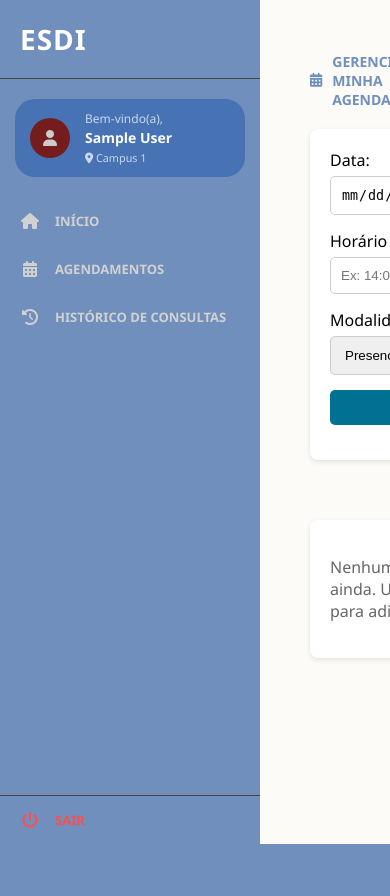
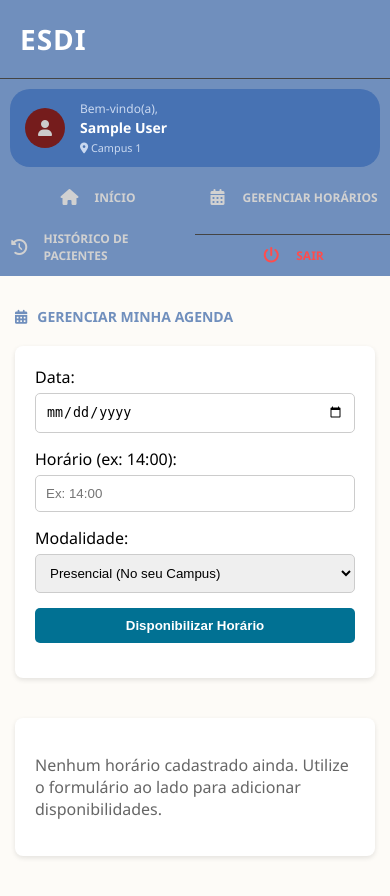
Before and after one commit to myndlynx/Espa-o-Seguro-Digital, a Flask app: page /psicologo/agendamentos in a window 390 px wide. Before the commit the page ends 844 px from the top, so only its background shows below. Run offline with Flask 3, Linux system fonts and the light colour scheme; the visitor is signed in with stand-in values (Sample User, id 1).

Commit message:
ajuste de formulário de agendamento

```diff
--- a/app.py
+++ b/app.py
@@ -1,4 +1,4 @@
-from flask import Flask, request, redirect, session, render_template, url_for
+from flask import Flask, request, redirect, session, render_template, url_for, flash
 from datetime import timedelta, date, datetime
 
 app = Flask(__name__)
@@ -136,8 +136,11 @@ def psicologo_agendamentos():
     global id_consulta_atual
     if session.get('tipo') != 'psicologo': return redirect(url_for('login'))
 
+    erro = None
+
     if request.method == 'POST':
         data_raw = request.form.get('data')
+        horario_form = request.form.get('horario')
 
         if '-' in data_raw:
             ano, mes, dia = data_raw.split('-')
@@ -145,28 +148,38 @@ def psicologo_agendamentos():
         else:
             data_formatada = data_raw
 
-        nova_disponibilidade = {
-            "id": id_consulta_atual,
-            "psicologo_matricula": session['usuario'],
-            "psicologo_nome": session['nome'],
-            "campus": session['campus'],
-            "data": data_formatada,
-            "horario": request.form.get('horario'),
-            "modalidade": request.form.get('modalidade'),
-            "status": "Livre",
-            "aluno_matricula": None,
-            "aluno_nome": None
-        }
-        consultas_db.append(nova_disponibilidade)
-        id_consulta_atual += 1
-        return redirect(url_for('psicologo_agendamentos'))
+        horario_duplicado = False
+        for c in consultas_db:
+            if c['psicologo_matricula'] == session['usuario'] and c['data'] == data_formatada and c['horario'] == horario_form:
+                horario_duplicado = True
+                break
+
+        if horario_duplicado:
+            erro = "Você já possui um horário cadastrado para esta data e hora!"
+        else:
+            nova_disponibilidade = {
+                "id": id_consulta_atual,
+                "psicologo_matricula": session['usuario'],
+                "psicologo_nome": session['nome'],
+                "campus": session['campus'],
+                "data": data_formatada,
+                "horario": horario_form,
+                "modalidade": request.form.get('modalidade'),
+                "status": "Livre",
+                "aluno_matricula": None,
+                "aluno_nome": None
+            }
+            consultas_db.append(nova_disponibilidade)
+            id_consulta_atual += 1
+            flash("Horário cadastrado com sucesso!", "sucesso")
+            return redirect(url_for('psicologo_agendamentos'))
 
     minha_agenda = [c for c in consultas_db if c['psicologo_matricula'] == session['usuario']]
 
     hoje = date.today().strftime('%Y-%m-%d')
     limite = (date.today() + timedelta(days=365)).strftime('%Y-%m-%d')
 
-    return render_template('psicologo_agendamentos.html', minha_agenda=minha_agenda, hoje=hoje, limite=limite)
+    return render_template('psicologo_agendamentos.html', minha_agenda=minha_agenda, hoje=hoje, limite=limite, erro=erro)
 
 @app.route('/psicologo/cancelar-horario', methods=['POST'])
 def cancelar_horario():
@@ -175,8 +188,8 @@ def cancelar_horario():
     id_consulta = int(request.form.get('id_consulta'))
     global consultas_db
 
-    # Filtra a lista, mantendo apenas as consultas que NÃO possuem o ID que acabamos de cancelar
     consultas_db = [c for c in consultas_db if c['id'] != id_consulta]
+    flash("Horário cancelado com sucesso!", "sucesso")
 
     return redirect(url_for('psicologo_agendamentos'))
 
--- a/static/css/styles.css
+++ b/static/css/styles.css
@@ -314,3 +314,56 @@ body {
     flex: 2;
     min-width: 300px;
 }
+
+@media (max-width: 768px) {
+    body {
+        flex-direction: column;
+        height: auto;
+    }
+
+    .sidebar {
+        width: 100%;
+        height: auto;
+        box-shadow: 0 2px 5px rgba(0,0,0,0.2);
+    }
+
+    .sidebar-profile {
+        margin: 10px;
+    }
+
+    .sidebar-menu {
+        flex-direction: row;
+        flex-wrap: wrap;
+    }
+
+    .sidebar-menu li {
+        flex: 1;
+        min-width: 45%;
+    }
+
+    .sidebar-menu li a {
+        justify-content: center;
+        padding: 12px 10px;
+        font-size: 12px;
+    }
+
+    .conteudo-principal {
+        padding: 20px 15px;
+    }
+
+    .painel-psicologo {
+        flex-direction: column;
+        gap: 20px;
+    }
+
+    .coluna-form,
+    .coluna-lista,
+    .card-suap,
+    .card,
+    .box,
+    .card-consulta,
+    .card-aluno {
+        max-width: 100%;
+        width: 100%;
+    }
+}
--- a/templates/agendar_horarios.html
+++ b/templates/agendar_horarios.html
@@ -2,6 +2,7 @@
 <html lang="pt-br">
 <head>
     <meta charset="UTF-8">
+    <meta name="viewport" content="width=device-width, initial-scale=1.0">
     <title>Escolher Horário</title>
     <link rel="stylesheet" href="{{ url_for('static', filename='css/styles.css') }}">
 </head>
--- a/templates/ajuda.html
+++ b/templates/ajuda.html
@@ -2,6 +2,7 @@
 <html lang="pt-br">
 <head>
     <meta charset="UTF-8">
+    <meta name="viewport" content="width=device-width, initial-scale=1.0">
     <title>Procurar Ajuda</title>
 </head>
 <body style="font-family: Arial, sans-serif; padding: 40px;">
--- a/templates/aluno.html
+++ b/templates/aluno.html
@@ -2,6 +2,7 @@
 <html lang="pt-br">
 <head>
     <meta charset="UTF-8">
+    <meta name="viewport" content="width=device-width, initial-scale=1.0">
     <title>Painel do Aluno</title>
     <link rel="stylesheet" href="https://cdnjs.cloudflare.com/ajax/libs/font-awesome/6.4.0/css/all.min.css">
     <link rel="stylesheet" href="/static/css/styles.css">
@@ -39,7 +40,6 @@
 
     <main class="conteudo-principal">
 
-        <!-- IMAGEM NO TOPO -->
         <div style="width: 100%; margin-bottom: 40px;">
             <img
                 src="/static/imagens/Imagem_tela.jpeg"
@@ -54,7 +54,6 @@
             >
         </div>
 
-        <!-- ATENDIMENTO PSICOLÓGICO -->
         <div class="secao-titulo">
             <i class="fa-solid fa-user-doctor"></i> ATENDIMENTO PSICOLÓGICO
         </div>
@@ -78,7 +77,6 @@
             </a>
         </div>
 
-        <!-- DICAS DE SAÚDE -->
         <div class="secao-titulo" style="margin-top: 40px;">
             <i class="fa-solid fa-lightbulb"></i> DICAS DE SAÚDE
         </div>
--- a/templates/dicas.html
+++ b/templates/dicas.html
@@ -2,6 +2,7 @@
 <html lang="pt-br">
 <head>
     <meta charset="UTF-8">
+    <meta name="viewport" content="width=device-width, initial-scale=1.0">
     <title>Dicas de Saúde</title>
 </head>
 <body style="font-family: Arial, sans-serif; padding: 40px;">
--- a/templates/objetivo.html
+++ b/templates/objetivo.html
@@ -2,6 +2,7 @@
 <html lang="pt-br">
 <head>
     <meta charset="UTF-8">
+    <meta name="viewport" content="width=device-width, initial-scale=1.0">
     <title>Objetivo do Site</title>
 </head>
 <body style="font-family: Arial, sans-serif; padding: 40px;">
--- a/templates/psicologo.html
+++ b/templates/psicologo.html
@@ -2,6 +2,7 @@
 <html lang="pt-br">
 <head>
     <meta charset="UTF-8">
+    <meta name="viewport" content="width=device-width, initial-scale=1.0">
     <title>Painel do Psicólogo</title>
     <link rel="stylesheet" href="https://cdnjs.cloudflare.com/ajax/libs/font-awesome/6.4.0/css/all.min.css">
     <link rel="stylesheet" href="{{ url_for('static', filename='css/styles.css') }}">
--- a/templates/psicologo_agendamentos.html
+++ b/templates/psicologo_agendamentos.html
@@ -2,6 +2,7 @@
 <html lang="pt-br">
 <head>
     <meta charset="UTF-8">
+    <meta name="viewport" content="width=device-width, initial-scale=1.0">
     <title>Disponibilizar Horários</title>
     <link rel="stylesheet" href="https://cdnjs.cloudflare.com/ajax/libs/font-awesome/6.4.0/css/all.min.css">
     <link rel="stylesheet" href="{{ url_for('static', filename='css/styles.css') }}">
@@ -27,8 +28,8 @@
 
         <ul class="sidebar-menu">
             <li><a href="{{ url_for('area_psicologo') }}"><i class="fa-solid fa-house"></i> INÍCIO</a></li>
-            <li><a href="{{ url_for('psicologo_agendamentos') }}"><i class="fa-solid fa-calendar-days"></i> AGENDAMENTOS</a></li>
-            <li><a href="{{ url_for('psicologo_historico') }}"><i class="fa-solid fa-clock-rotate-left"></i> HISTÓRICO DE CONSULTAS</a></li>
+            <li><a href="{{ url_for('psicologo_agendamentos') }}"><i class="fa-solid fa-calendar-days"></i> GERENCIAR HORÁRIOS</a></li>
+            <li><a href="{{ url_for('psicologo_historico') }}"><i class="fa-solid fa-clock-rotate-left"></i> HISTÓRICO DE PACIENTES</a></li>
             <li style="margin-top: auto;">
                 <a href="{{ url_for('logout') }}" class="menu-sair"><i class="fa-solid fa-power-off"></i> SAIR</a>
             </li>
@@ -40,8 +41,28 @@
 
         <div class="painel-psicologo">
             <div class="coluna-form">
+
+                {% with messages = get_flashed_messages(with_categories=true) %}
+                  {% if messages %}
+                    {% for category, message in messages %}
+                      {% if category == 'sucesso' %}
+                      <div style="background-color: #d4edda; color: #155724; padding: 12px; border-radius: 8px; border: 1px solid #c3e6cb; margin-bottom: 15px; font-size: 14px; font-weight: bold;">
+                          <i class="fa-solid fa-check-circle"></i> {{ message }}
+                      </div>
+                      {% endif %}
+                    {% endfor %}
+                  {% endif %}
+                {% endwith %}
+
+                {% if erro %}
+                <div style="background-color: #f8d7da; color: #721c24; padding: 12px; border-radius: 8px; border: 1px solid #f5c6cb; margin-bottom: 15px; font-size: 14px; font-weight: bold;">
+                    <i class="fa-solid fa-circle-exclamation"></i> {{ erro }}
+                </div>
+                {% endif %}
+
                 <div class="card" style="max-width: 100%; margin-top: 0;">
-                    <form method="POST" action="{{ url_for('psicologo_agendamentos') }}">
+                    <form method="POST" action="{{ url_for('psicologo_agendamentos') }}" onsubmit="document.getElementById('btn-cadastrar').disabled=true; document.getElementById('btn-cadastrar').innerText='Cadastrando...';">
+
                         <label>Data:</label>
                         <input type="date" name="data" min="{{ hoje }}" max="{{ limite }}" required>
 
@@ -54,7 +75,7 @@
                             <option value="Online">Online</option>
                         </select>
 
-                        <button type="submit">Disponibilizar Horário</button>
+                        <button type="submit" id="btn-cadastrar">Disponibilizar Horário</button>
                     </form>
                 </div>
             </div>
@@ -68,7 +89,7 @@
                         </div>
 
                         {% if c.status == 'Livre' %}
-                        <form method="POST" action="{{ url_for('cancelar_horario') }}" style="margin: 0; width: auto;">
+                        <form method="POST" action="{{ url_for('cancelar_horario') }}" style="margin: 0; width: auto;" onsubmit="if(confirm('Tem certeza que deseja cancelar este horário?')) { this.querySelector('button').disabled=true; this.querySelector('button').innerText='Aguarde...'; return true; } else { return false; }">
                             <input type="hidden" name="id_consulta" value="{{ c.id }}">
                             <button type="submit" style="background: #dc3545; padding: 8px 15px; margin: 0; width: auto; font-size: 13px;">Cancelar</button>
                         </form>
--- a/templates/psicologo_historico.html
+++ b/templates/psicologo_historico.html
@@ -2,6 +2,7 @@
 <html lang="pt-br">
 <head>
     <meta charset="UTF-8">
+    <meta name="viewport" content="width=device-width, initial-scale=1.0">
     <title>Histórico de Pacientes</title>
     <link rel="stylesheet" href="https://cdnjs.cloudflare.com/ajax/libs/font-awesome/6.4.0/css/all.min.css">
     <link rel="stylesheet" href="{{ url_for('static', filename='css/styles.css') }}">
--- a/templates/selecionar_campus.html
+++ b/templates/selecionar_campus.html
@@ -2,6 +2,7 @@
 <html lang="pt-br">
 <head>
     <meta charset="UTF-8">
+    <meta name="viewport" content="width=device-width, initial-scale=1.0">
     <title>Selecionar Campus</title>
     <style>
         body {
```
